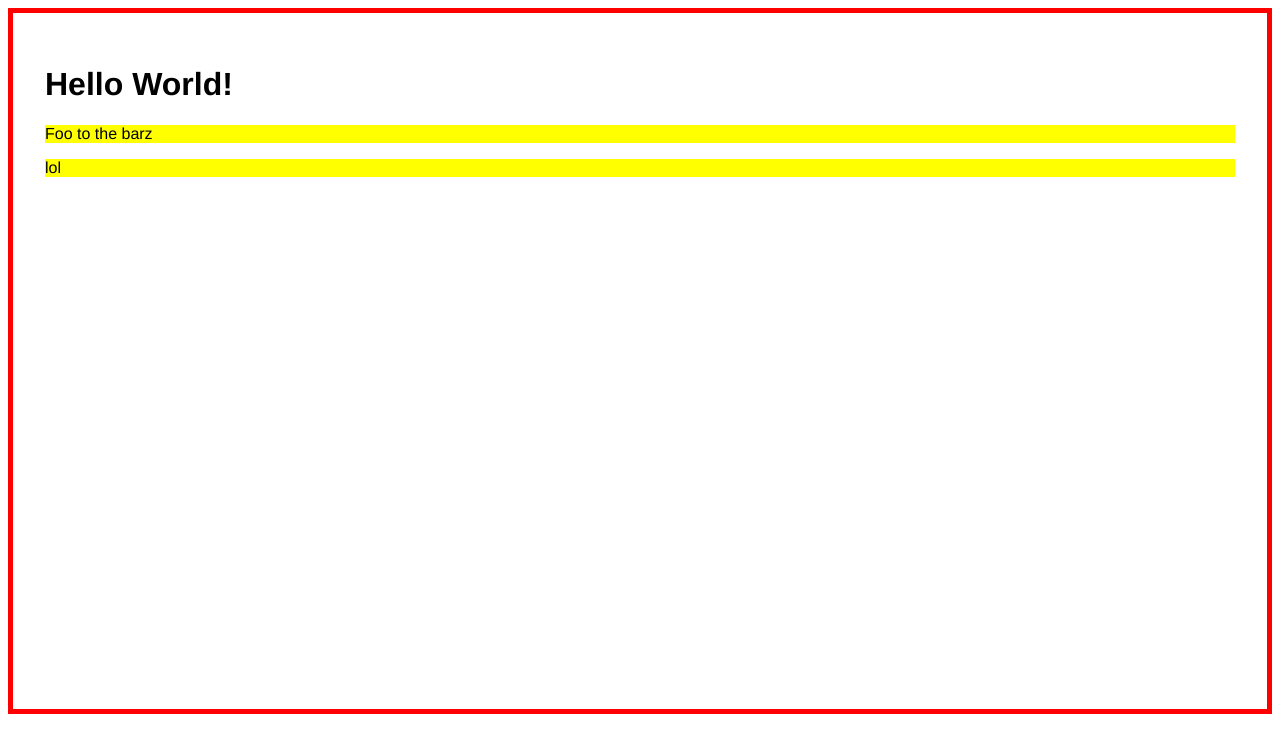
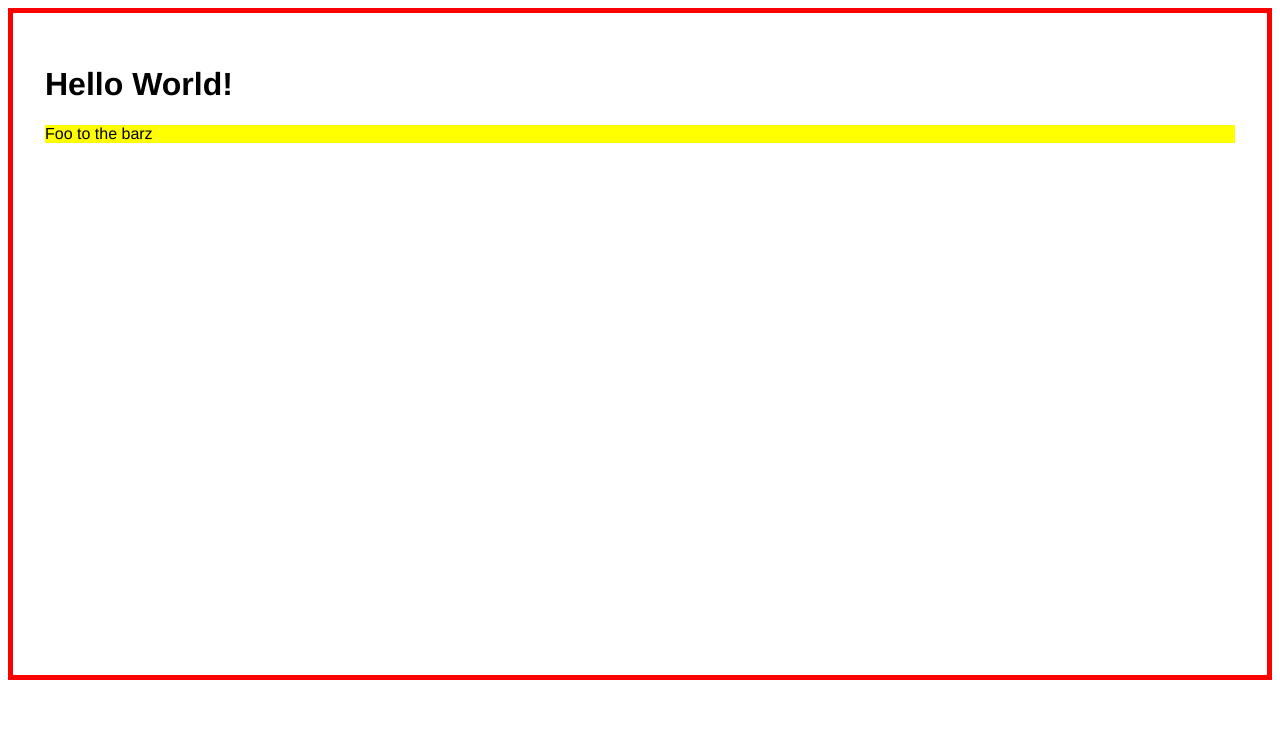
Before and after one commit to TheIvanHu/Knoggin, a React app: page / in a window 1280 px wide. Shown: the top 752 px of the page. Built offline with nearby package versions, Linux system fonts and the light colour scheme; the HTML template or start-up script is replaced by a standard one.

Commit message:
Removed previous commits

```diff
--- a/src/components/App.tsx
+++ b/src/components/App.tsx
@@ -7,7 +7,6 @@ const App = () => (
   <div className="app">
     <h1>Hello World!</h1>
     <p>Foo to the barz</p>
-    <p> lol</p>
     <img src={reactLogo.default} height="480" />
   </div>
 );
```
Also changed, not shown: src/components/Emma.tsx (deleted).
